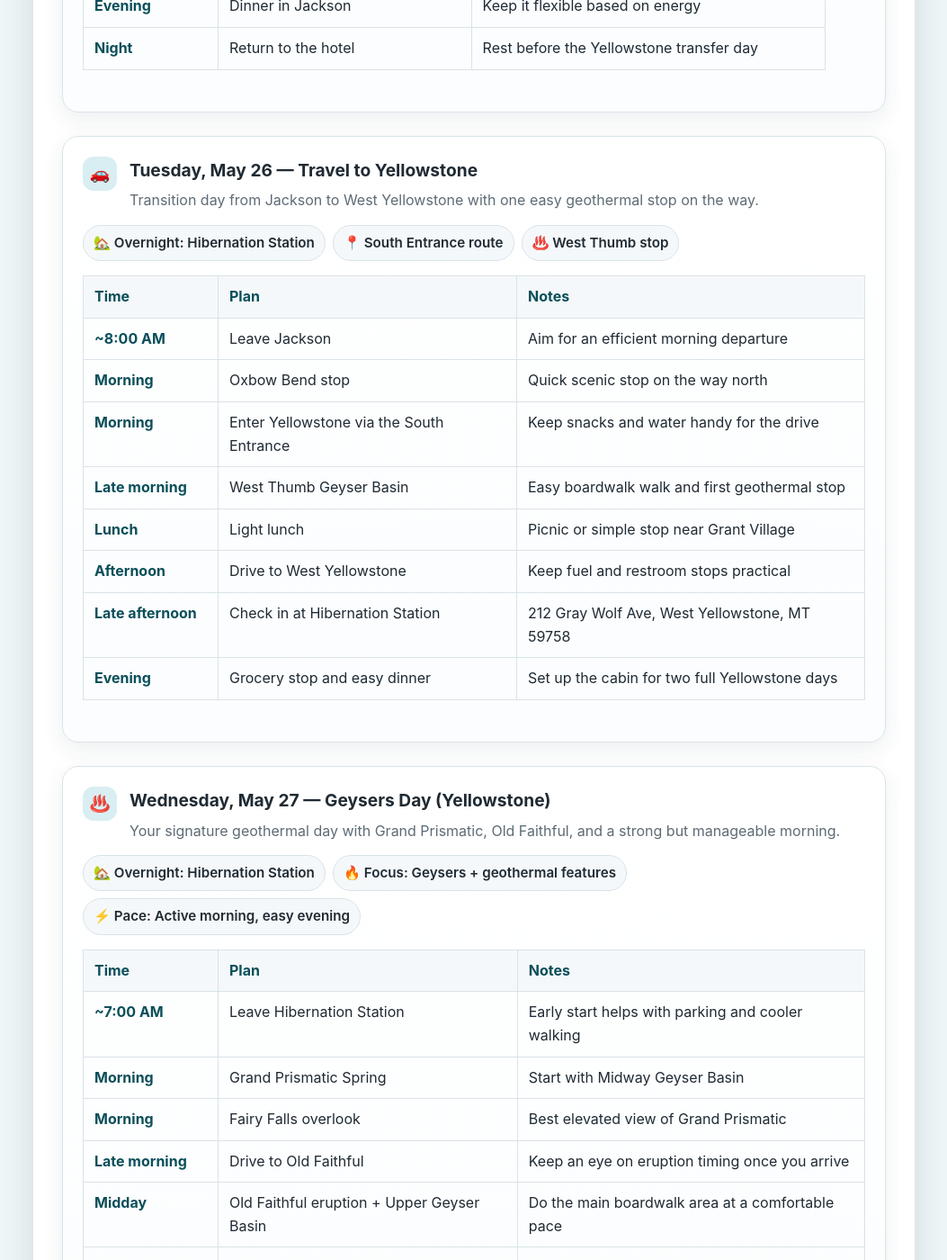
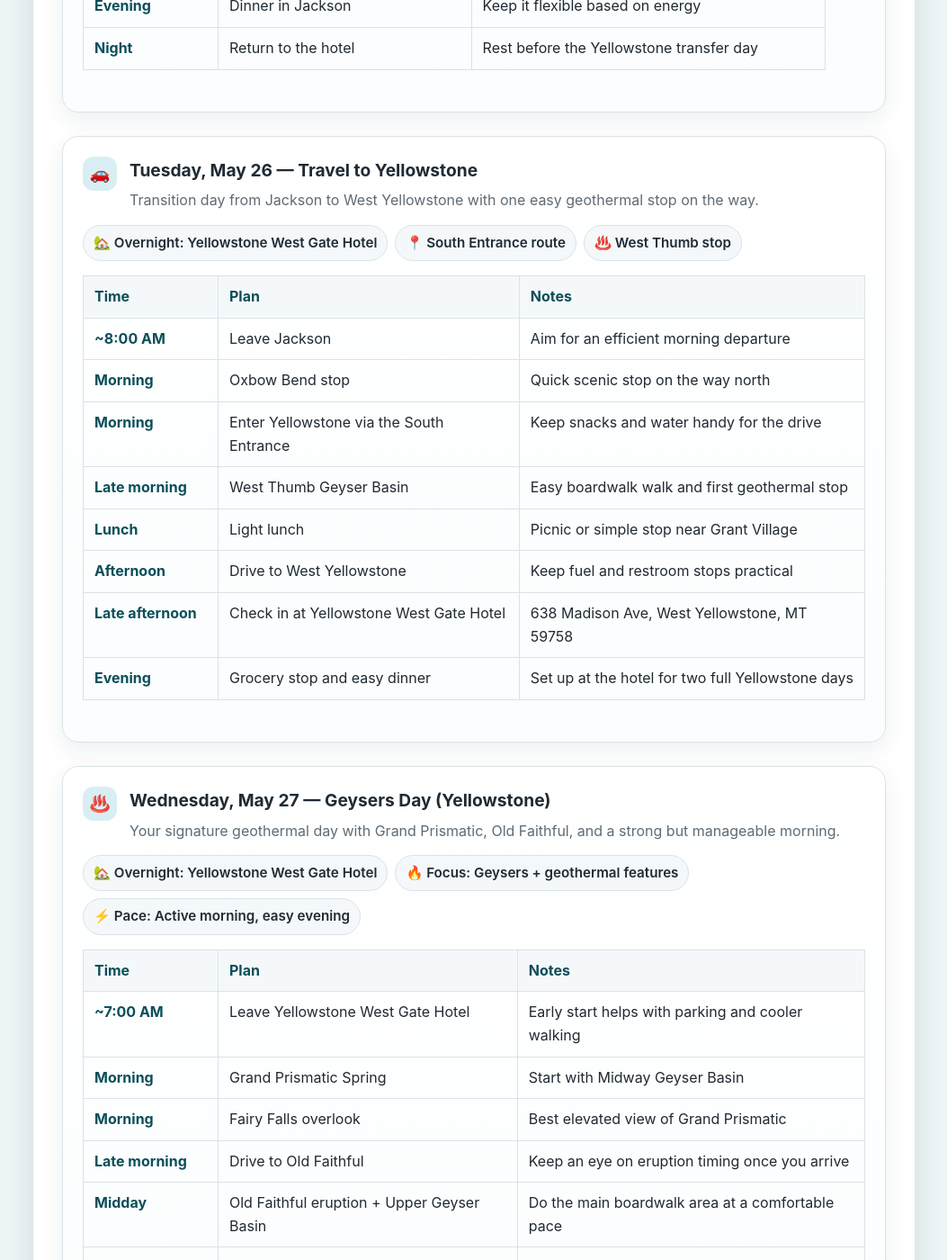
Before and after one commit to madathil22/homework, a Jekyll site: the page built from Trips/Yellowstone/DailyActivity.md, in a window 1280 px wide and 1400 px high, scrolled down 2948 px. Shown: the whole window at 90% size, without its empty margins (113-1166 px from the left). Built offline with Jekyll 4.4.1, drawn with Linux system fonts in a browser that asks for light colours; some of the changed text lies outside the part shown.

Commit message:
Update Yellowstone trip stay and checklist

```diff
--- a/Trips/Yellowstone/DailyActivity.md
+++ b/Trips/Yellowstone/DailyActivity.md
@@ -41,7 +41,7 @@ title: Daily Activity
   </div>
   <div class="anchor-card">
     <div class="anchor-label"><span class="icon-thumb">🏡</span> Yellowstone Stay</div>
-    <p><strong>Hibernation Station</strong><br>212 Gray Wolf Ave<br>West Yellowstone, MT 59758</p>
+    <p><strong>Yellowstone West Gate Hotel</strong><br>638 Madison Ave<br>West Yellowstone, MT 59758</p>
   </div>
   <div class="anchor-card">
     <div class="anchor-label"><span class="icon-thumb">🛫</span> BZN Departure</div>
@@ -152,7 +152,7 @@ title: Daily Activity
     </div>
   </div>
   <div class="chip-row">
-    <span class="chip">🏡 Overnight: Hibernation Station</span>
+    <span class="chip">🏡 Overnight: Yellowstone West Gate Hotel</span>
     <span class="chip">📍 South Entrance route</span>
     <span class="chip">♨️ West Thumb stop</span>
   </div>
@@ -168,8 +168,8 @@ title: Daily Activity
       <tr><td>Late morning</td><td>West Thumb Geyser Basin</td><td>Easy boardwalk walk and first geothermal stop</td></tr>
       <tr><td>Lunch</td><td>Light lunch</td><td>Picnic or simple stop near Grant Village</td></tr>
       <tr><td>Afternoon</td><td>Drive to West Yellowstone</td><td>Keep fuel and restroom stops practical</td></tr>
-      <tr><td>Late afternoon</td><td>Check in at Hibernation Station</td><td>212 Gray Wolf Ave, West Yellowstone, MT 59758</td></tr>
-      <tr><td>Evening</td><td>Grocery stop and easy dinner</td><td>Set up the cabin for two full Yellowstone days</td></tr>
+      <tr><td>Late afternoon</td><td>Check in at Yellowstone West Gate Hotel</td><td>638 Madison Ave, West Yellowstone, MT 59758</td></tr>
+      <tr><td>Evening</td><td>Grocery stop and easy dinner</td><td>Set up at the hotel for two full Yellowstone days</td></tr>
     </tbody>
   </table>
 </div>
@@ -183,7 +183,7 @@ title: Daily Activity
     </div>
   </div>
   <div class="chip-row">
-    <span class="chip">🏡 Overnight: Hibernation Station</span>
+    <span class="chip">🏡 Overnight: Yellowstone West Gate Hotel</span>
     <span class="chip">🔥 Focus: Geysers + geothermal features</span>
     <span class="chip">⚡ Pace: Active morning, easy evening</span>
   </div>
@@ -193,7 +193,7 @@ title: Daily Activity
       <tr><th>Time</th><th>Plan</th><th>Notes</th></tr>
     </thead>
     <tbody>
-      <tr><td>~7:00 AM</td><td>Leave Hibernation Station</td><td>Early start helps with parking and cooler walking</td></tr>
+      <tr><td>~7:00 AM</td><td>Leave Yellowstone West Gate Hotel</td><td>Early start helps with parking and cooler walking</td></tr>
       <tr><td>Morning</td><td>Grand Prismatic Spring</td><td>Start with Midway Geyser Basin</td></tr>
       <tr><td>Morning</td><td>Fairy Falls overlook</td><td>Best elevated view of Grand Prismatic</td></tr>
       <tr><td>Late morning</td><td>Drive to Old Faithful</td><td>Keep an eye on eruption timing once you arrive</td></tr>
@@ -201,7 +201,7 @@ title: Daily Activity
       <tr><td>Lunch</td><td>Simple lunch in the Old Faithful area</td><td>Quick and easy is best here</td></tr>
       <tr><td>Early afternoon</td><td>Fountain Paint Pot</td><td>Good final geothermal stop on the way back</td></tr>
       <tr><td>~3:30-4:00 PM</td><td>Head back toward West Yellowstone</td><td>Leave before the day feels too long</td></tr>
-      <tr><td>Evening</td><td>Dinner in West Yellowstone</td><td>Easy dinner, then relax at the cabin</td></tr>
+      <tr><td>Evening</td><td>Dinner in West Yellowstone</td><td>Easy dinner, then relax at the hotel</td></tr>
     </tbody>
   </table>
 </div>
@@ -215,7 +215,7 @@ title: Daily Activity
     </div>
   </div>
   <div class="chip-row">
-    <span class="chip">🏡 Overnight: Hibernation Station</span>
+    <span class="chip">🏡 Overnight: Yellowstone West Gate Hotel</span>
     <span class="chip">🌊 Focus: Canyon + waterfalls + wildlife</span>
     <span class="chip">🌿 Pace: Flexible and relaxed</span>
   </div>
@@ -225,7 +225,7 @@ title: Daily Activity
       <tr><th>Time</th><th>Plan</th><th>Notes</th></tr>
     </thead>
     <tbody>
-      <tr><td>~7:30-8:00 AM</td><td>Leave Hibernation Station</td><td>Easier start than Wednesday</td></tr>
+      <tr><td>~7:30-8:00 AM</td><td>Leave Yellowstone West Gate Hotel</td><td>Easier start than Wednesday</td></tr>
       <tr><td>Morning</td><td>Grand Canyon of the Yellowstone</td><td>Start with the canyon area while energy is fresh</td></tr>
       <tr><td>Morning</td><td>Artist Point</td><td>Must-do overlook</td></tr>
       <tr><td>Late morning</td><td>Lookout Point + Upper Falls</td><td>Good mix of viewpoints without overpacking the day</td></tr>
@@ -257,7 +257,7 @@ title: Daily Activity
       <tr><th>Time</th><th>Plan</th><th>Notes</th></tr>
     </thead>
     <tbody>
-      <tr><td>Early morning</td><td>Check out from Hibernation Station</td><td>212 Gray Wolf Ave, West Yellowstone, MT 59758</td></tr>
+      <tr><td>Early morning</td><td>Check out from Yellowstone West Gate Hotel</td><td>638 Madison Ave, West Yellowstone, MT 59758</td></tr>
       <tr><td>Morning</td><td>Drive from West Yellowstone to Bozeman</td><td>Keep this leg simple and direct</td></tr>
       <tr><td>10:00 AM drop-off</td><td>Return Hertz rental car at Bozeman Yellowstone International Airport</td><td>850 Gallatin Field Road, Belgrade, MT 59714-8546</td></tr>
       <tr><td>Drop-off hours</td><td>Rental location hours</td><td>Mon-Sun, 7:00 AM-12:30 AM</td></tr>
```
Also changed, not shown: Trips/Yellowstone/Todo.md (+3 -3 lines).
